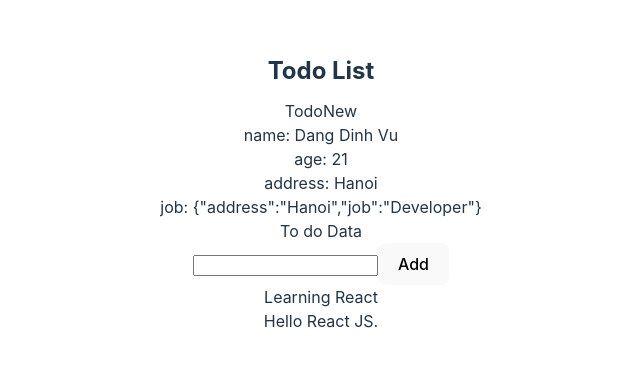
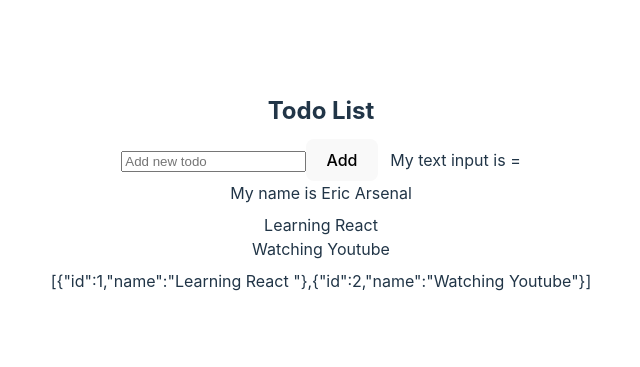
Before and after one commit to dangdinhvu221/react_vite, a React (Vite) app: page / in a window 1280 px wide. Shown: the part 207-574 px from the top of the page, without its empty margins (319-959 px from the left). Built offline with nearby package versions, Linux system fonts and the light colour scheme.

Commit message:
Re-render and State

```diff
--- a/src/App.jsx
+++ b/src/App.jsx
@@ -3,43 +3,44 @@ import './App.css'
 import './components/lean/todo/todo.css'
 import TodoData from './components/TodoData';
 import TodoNew from './components/ToDoNew';
+
 const App = () =>{
 
   // Dữ liệu để truyền vào component TodoData
-  const fullname = "Dang Dinh Vu";
+  const fullname = "Eric Arsenal";
   const age = 21;
   const data = {
     address: "Hanoi",
     job: "Developer"
   }
 
+  // initial todos
+  const initialTodos = [
+    { id: 1, name: "Learning React " },
+    { id: 2, name: "Watching Youtube" }
+  ];
+
+  const [todos, setTodos] = useState(initialTodos);
+
+  // hàm random số nguyên trong khoảng min đến max
+  const randomIntFromInterval = (min, max) => {
+    return Math.floor(Math.random() * (max - min + 1)) + min;
+  }
+
   // truyền addNewTodo cho thằng con xử lý
   const addNewTodo = (name) => {
-    alert(`Add new todo: ${name}`);
+    if (!name) return;
+    const nextId = todos.length ? (randomIntFromInterval(1,100000)) : 1; // Sửa lại chỗ này để dùng hàm random
+    const newTodo = { id: nextId, name }; // Tạo todo mới với id ngẫu nhiên
+    setTodos(prev => [...prev, newTodo]); // Cập nhật lại danh sách todos
   }
-  // addNewTodo();
 
   return (
     <>
       <div className='todo-container'>
         <div className='todo-title'> Todo List </div>
-        {/* // Truyền props vào component TodoData */}
-        {/* truyền tham chiếu addNewTodo vào component TodoData */}
-        {/*addNewTodo chỉ truyền Data thôi chứ chưa thực thi */}
-        <TodoNew addNewTodo = {addNewTodo}/>
-
-        <TodoData fullname = {fullname}
-                  age = {age}
-                  data = {data}
-                  />
-        <div>
-          <input type="text" />
-          <button>Add</button>
-          <div>
-            <div>Learning React</div>
-            <div>Hello React JS.</div>
-          </div>
-        </div>
+        <TodoNew addNewTodo={addNewTodo} />
+        <TodoData fullname={fullname} todos={todos} />
       </div>
     </>
   )
--- a/src/components/ToDoNew.jsx
+++ b/src/components/ToDoNew.jsx
@@ -1,9 +1,24 @@
+import { useState } from 'react';
+
 const TodoNew = (props) => {
-    const {addNewTodo} = props;
-    // addNewTodo("Learn ReactJS");
+    const { addNewTodo } = props;
+    const [text, setText] = useState('');
+
+    const handleAdd = () => {
+      if (!text.trim()) return;
+      addNewTodo(text.trim());
+      setText('');
+    }
+
   return (
-    <div>TodoNew
-        {console.log(props)}
+    <div className="todo-new">
+      <input
+        value={text}
+        onChange={(e) => setText(e.target.value)}
+        placeholder="Add new todo"
+      />
+      <button onClick={handleAdd}>Add</button>
+      <span style={{ marginLeft: 8 }}> My text input is = {text}</span>
     </div>
   )
 }
--- a/src/components/TodoData.jsx
+++ b/src/components/TodoData.jsx
@@ -1,35 +1,14 @@
 // props là 1 object chứa tất cả các thuộc tính được truyền từ component cha xuống
-const TodoData = ({fullname,age,data}) => {
-// props có thể được truyền trực tiếp hoặc destructuring
-// có những cách lấy props như sau:
-// Cách 1: Lấy trực tiếp từ đối tượng props
-// const TodoData = (prop) => {
-// Cách 2: Destructuring trong tham số hàm
-// const TodoData = ({fullname, age, data}) => {
-// Cách 3: Destructuring trong thân hàm
-// const {fullname, age, data} = prop;
+const TodoData = ({ fullname, todos = [] }) => {
   return (
     <div className="todo-data">
-        {/* <div>
-            name: {prop.fullname} <br/>
-            age: {prop.age} <br/>
-            address: {prop.data.address} <br/>
-            job: {prop.data.job} <br/>
-        </div> */}
-        {/* <div>
-            name: {fullname} <br/>
-            age: {age} <br/>
-            address: {data.address} <br/>
-            job: {JSON.stringify(data)} <br/>
-        </div> */}
-        <div>
-            name: {fullname} <br/>
-            age: {age} <br/>
-            address: {data.address} <br/>
-            job: {JSON.stringify(data)} <br/>
-        </div>
-        <div>To do Data</div>
+        <div style={{ marginBottom: 8 }}>My name is {fullname}</div>
+        {todos.map(item => (
+          <div key={item.id}>{item.name}</div>
+        ))}
+        <div style={{ marginTop: 8 }}>{JSON.stringify(todos)}</div>
     </div>
   )
 }
+
 export default TodoData;
```
